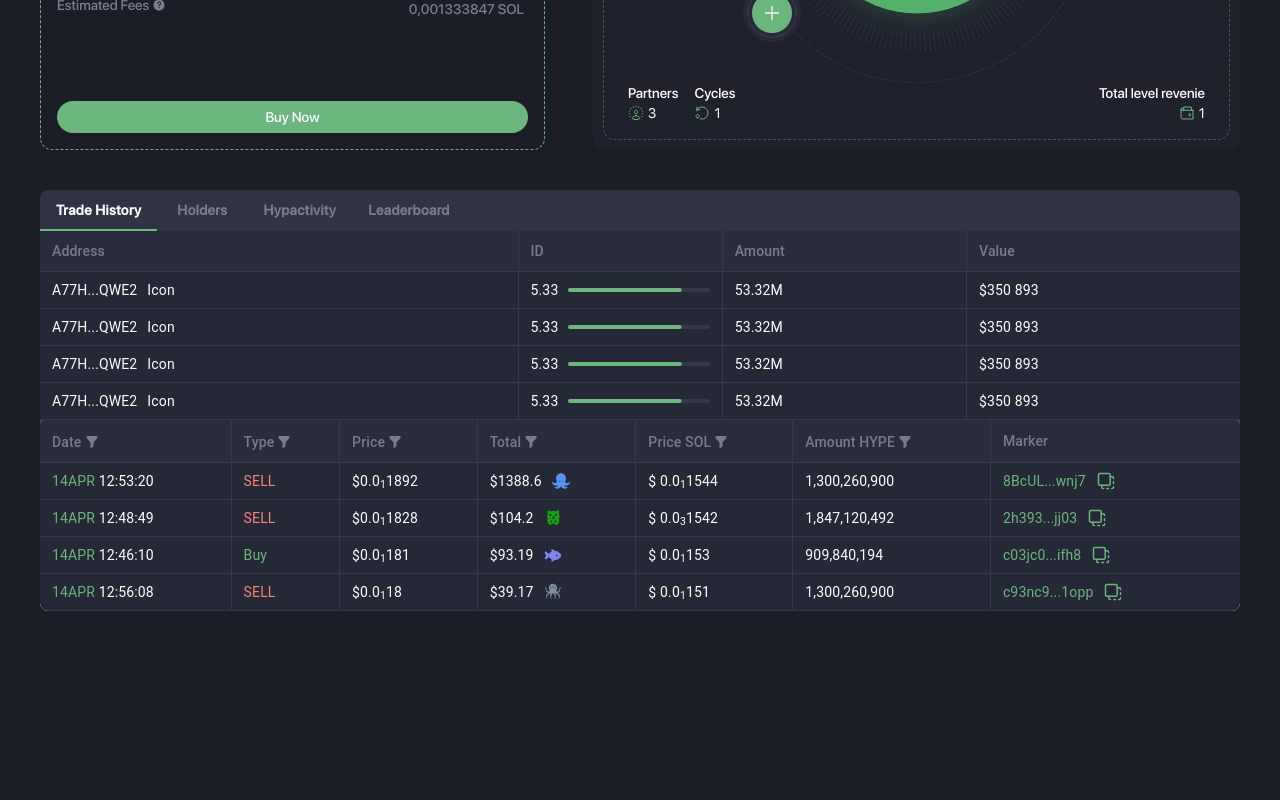
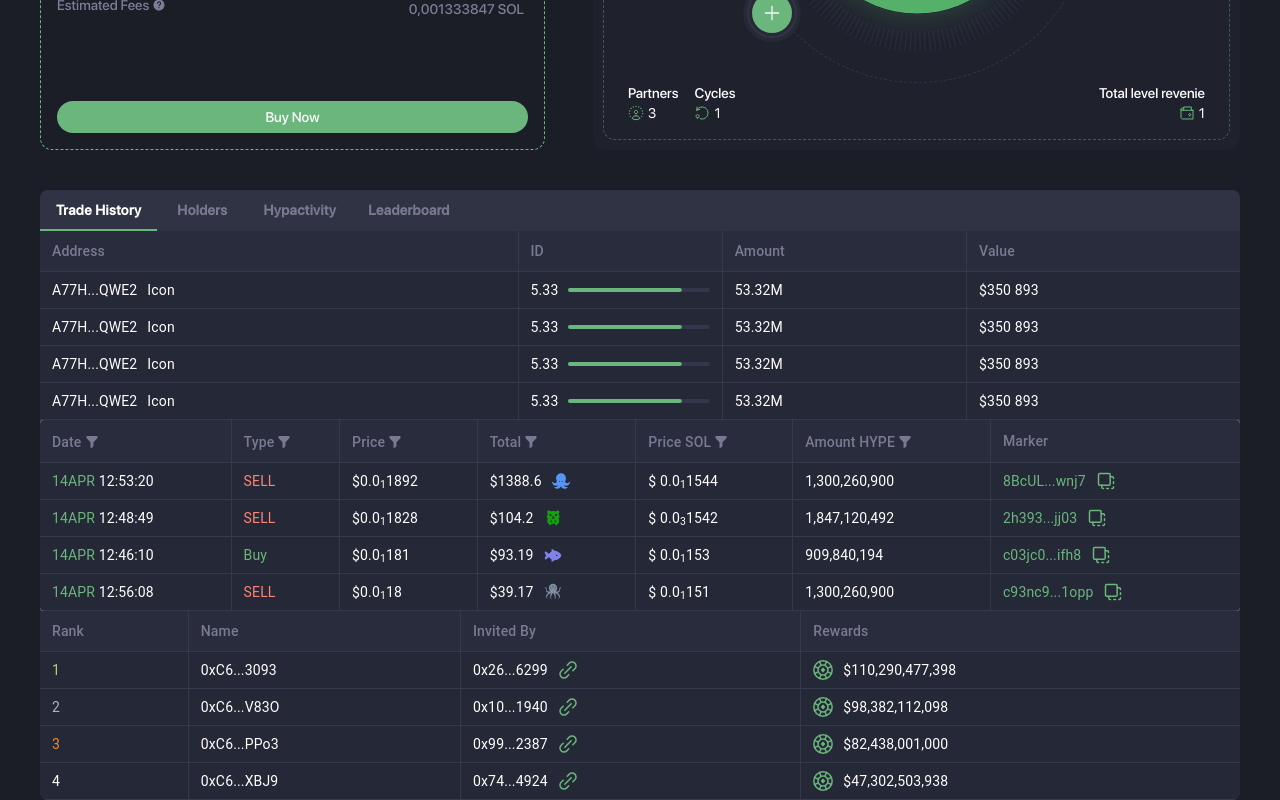
Before and after one commit to yevheniidrahancha/hehe-web, a Next.js app: page / in a window 1280 px wide. Shown: the part 766-1566 px from the top of the page. Before the commit the page ends 1377 px from the top, so only its background shows below. Built offline with nearby package versions, Linux system fonts and the light colour scheme.

Commit message:
added LeadBoardTable

```diff
--- /dev/null
+++ b/src/components/LinkRedirect/LinkRedirect.tsx
@@ -0,0 +1,27 @@
+import React from "react";
+import Image from "next/image";
+import LinkIcon from "../../assets/link.svg";
+
+const LinkRedirect = ({ url }: { url: string }) => {
+  const handleClick = () => {
+    window.open(url, "_blank");
+  };
+
+  return (
+    <div
+      style={{ display: "flex", alignItems: "center", cursor: "pointer" }}
+      onClick={handleClick}
+    >
+      <p>{url}</p>
+      <Image
+        src={LinkIcon}
+        width={20}
+        height={20}
+        alt="link icon"
+        style={{ marginLeft: 10 }}
+      />
+    </div>
+  );
+};
+
+export default LinkRedirect;
--- /dev/null
+++ b/src/modules/Dashboard/TablesBlock/LeaderboardTable/LeaderboardTable.tsx
@@ -0,0 +1,96 @@
+import Table from "@/components/Table/Table";
+import TableCell from "@/components/TableCell/TableCell";
+import { TableRow } from "@mui/material";
+import CoinIcon from "../../../../assets/coin.svg";
+import Image from "next/image";
+import LinkRedirect from "@/components/LinkRedirect/LinkRedirect";
+import "./styles.scss";
+
+const baseClassName = "leaderboard-table";
+
+interface LeaderMockedDataInterface {
+  name: string;
+  invitedBy: string;
+  rewards: number;
+}
+
+const mockedData: LeaderMockedDataInterface[] = [
+  {
+    name: "0xC6...V83O",
+    invitedBy: "0x10...1940",
+    rewards: 98382112098,
+  },
+  {
+    name: "0xC6...PPo3",
+    invitedBy: "0x99...2387",
+    rewards: 82438001000,
+  },
+  {
+    name: "0xC6...3093",
+    invitedBy: "0x26...6299",
+    rewards: 110290477398,
+  },
+  {
+    name: "0xC6...XBJ9",
+    invitedBy: "0x74...4924",
+    rewards: 47302503938,
+  },
+];
+
+const leaderboardSoetedData = [...mockedData].sort(
+  (a, b) => b.rewards - a.rewards
+);
+
+const LeaderboardTable = () => {
+  return (
+    <div className={baseClassName}>
+      <Table headers={["Rank", "Name", "Invited By", "Rewards"]}>
+        {leaderboardSoetedData.map(({ name, invitedBy, rewards }, index) => (
+          <TableRow key={index}>
+            <TableCell>
+              <div className={`${baseClassName}__cell-content`}>
+                <p
+                  className={`${baseClassName}__rank${
+                    index === 0
+                      ? "-gold"
+                      : index === 1
+                      ? "-silver"
+                      : index === 2
+                      ? "-bronze"
+                      : ""
+                  }`}
+                >
+                  {index + 1}
+                </p>
+              </div>
+            </TableCell>
+            <TableCell>
+              <div className={`${baseClassName}__cell-content`}>
+                <p className={`${baseClassName}__text`}>{name}</p>
+              </div>
+            </TableCell>
+            <TableCell>
+              <LinkRedirect url={invitedBy} />
+            </TableCell>
+            <TableCell>
+              <div className={`${baseClassName}__cell-content`}>
+                <Image
+                  src={CoinIcon}
+                  width={20}
+                  height={20}
+                  alt="coin"
+                  style={{ marginRight: 10 }}
+                />
+                <p className={`${baseClassName}__text`}>
+                  ${rewards.toLocaleString("en-US")}{" "}
+                </p>
+              </div>
+            </TableCell>
+          </TableRow>
+        ))}
+      </Table>
+    </div>
+  );
+};
+
+export default LeaderboardTable;
--- /dev/null
+++ b/src/modules/Dashboard/TablesBlock/LeaderboardTable/styles.scss
@@ -0,0 +1,16 @@
+.leaderboard-table {
+  &__cell-content {
+    display: flex;
+    align-items: center;
+  }
+
+  &__rank-gold {
+    color: #bdd269;
+  }
+  &__rank-silver {
+    color: #b0b4c6;
+  }
+  &__rank-bronze {
+    color: #e68c3c;
+  }
+}
--- a/src/modules/Dashboard/TablesBlock/TablesBlock.tsx
+++ b/src/modules/Dashboard/TablesBlock/TablesBlock.tsx
@@ -6,6 +6,7 @@
 import HoldersTable from "./HoldersTable/HoldersTable";
 import TradeHistoryTable from "./TradeHistoryTable/TradeHistoryTable";
 import "./styles.scss";
+import LeaderboardTable from "./LeaderboardTable/LeaderboardTable";
 
 const baseClassName = "tables-block";
 
@@ -42,6 +43,7 @@
         />
         <HoldersTable />
         <TradeHistoryTable />
+        <LeaderboardTable />
       </div>
     </div>
   );
```
Also changed, not shown: src/assets/coin.svg (added), src/assets/link.svg (added).
